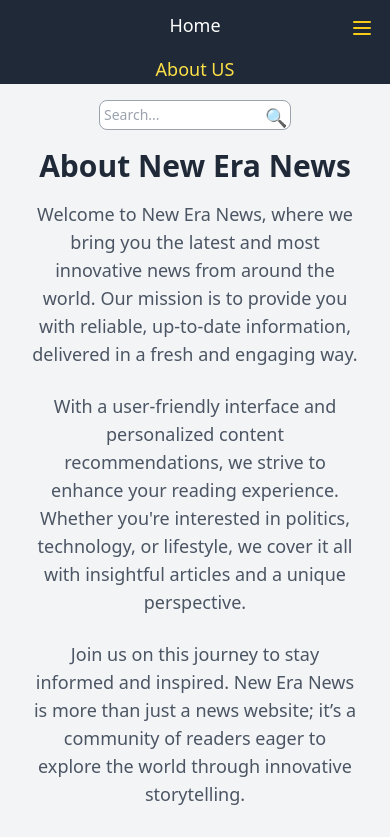
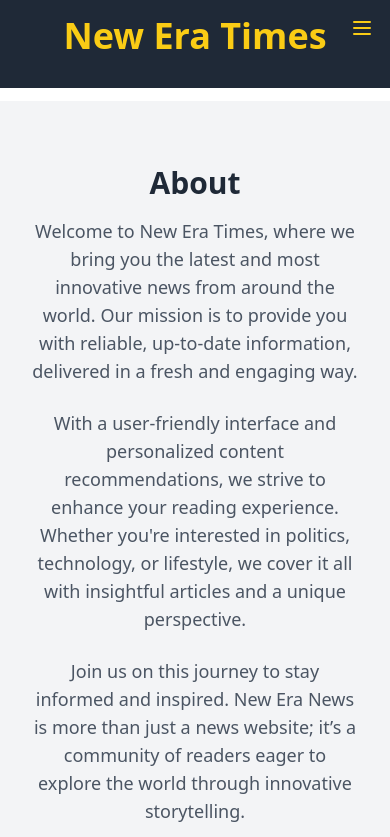
Before and after one commit to drbobby27/news-blog, a Nuxt app: page /about in a window 390 px wide. Shown: the top 837 px of the page. Built offline with nearby package versions, Linux system fonts and the light colour scheme.

Commit message:
chore: handle responsive cards

```diff
--- a/components/Card.vue
+++ b/components/Card.vue
@@ -1,17 +1,25 @@
-<template>
-  <div class="p-4">
+ <template>
+  <div class="p-4 ">
     <div
-      class="bg-white shadow-md rounded-lg overflow-hidden flex flex-col h-full"
+      class="bg-white shadow-md rounded-lg overflow-hidden flex flex-col h-full transition-transform duration-500 ease-in-out transform hover:scale-105 hover:shadow-lg"
     >
-      <NuxtLink :to="url">
-        <img :src="image || defaultImage" alt="News Image" class="w-full h-48 object-cover" />
+      <NuxtLink :to="url" class="block relative overflow-hidden">
+        <img
+          :src="image || defaultImage"
+          alt="News Image"
+          class="w-full h-48 object-cover transition-transform duration-700 ease-in-out hover:scale-110"
+        />
       </NuxtLink>
-      <div class="p-4 flex-1">
+      <div class="p-3 flex-1">
         <NuxtLink :to="url">
-          <h3 class="text-xl font-bold mb-2">{{ title }}</h3>
+          <h3
+            class="text-xl font-bold mb-1 transition-colors duration-400 ease-in-out hover:text-rose-700"
+          >
+            {{ title }}
+          </h3>
         </NuxtLink>
         <NuxtLink :to="url">
-          <p class="text-gray-700 line-clamp-3" :title="description">
+          <p class="text-gray-700 line-clamp-3 transition-colors duration-500 ease-in-out hover:text-gray-900" :title="description">
             {{ description }}
             <span v-if="hasMore">...</span>
           </p>
@@ -40,5 +48,6 @@ const hasMore = computed(() => props?.description?.length > 100);
   overflow: hidden;
   display: -webkit-box;
   -webkit-box-orient: vertical;
+  -webkit-line-clamp: 3;
 }
 </style>
--- a/components/FooterComp.vue
+++ b/components/FooterComp.vue
@@ -3,11 +3,11 @@
     class="bg-gray-900 h-[7vh] flex flex-col items-center justify-center text-center"
   >
     <div class="text-white text-sm lg:text-md">
-      © 2024 New Era News. All rights reserved.
+      © 2024 New Era Times. All rights reserved.
     </div>
 
     <div class="text-white text-sm lg:text-md">
-        Created By: Jorge Arley
+        Developed by Jorge Arley
     </div>
 
   </div>
--- a/components/NavbarComp.vue
+++ b/components/NavbarComp.vue
@@ -1,11 +1,15 @@
+
 <template>
-  <nav
-    class="bg-gray-800 h-[10vh] flex flex-col items-center justify-center text-center"
-  >
+  <nav class="bg-gray-800 w-full h-auto flex flex-col items-center justify-center text-center p-4 fixed top-0 z-50">
     <div class="text-yellow-400 text-4xl font-extrabold mb-4">
-      <NuxtLink to="/">New Era News</NuxtLink>
+      <NuxtLink to="/">New Era Times</NuxtLink>
     </div>
-    <ul class="space-y-4 lg:space-y-0 lg:flex lg:space-x-8 text-white text-lg">
+    <ul
+      :class="[
+        'space-y-4 text-lg text-white lg:space-y-0 lg:flex lg:space-x-8',
+        isOpen ? 'flex flex-col items-center' : 'hidden lg:flex',
+      ]"
+    >
       <li>
         <NuxtLink
           :to="'/'"
@@ -23,24 +27,11 @@
           @mouseover="hoveredLink = '/about'"
           @mouseleave="hoveredLink = ''"
         >
-          About US
+          About Us
         </NuxtLink>
       </li>
-
       <li class="relative">
-        <input
-          v-model="searchQuery"
-          @keyup.enter="handleQuery"
-          placeholder="Search..."
-          class="p-1 lg:p-0.5 rounded-lg text-gray-800 border border-gray-400 w-48 lg:w-36 text-sm lg:text-xs"
-        />
-        <button
-          @click="handleQuery"
-          class="absolute right-0 top-0 mt-1 mr-1 text-yellow-400"
-        >
-          🔍
-        </button>
-        <p v-if="error" class="text-red-500 text-xs mt-1">{{ error }}</p>
+        <search-bar />
       </li>
     </ul>
     <div class="lg:hidden absolute top-4 right-4">
@@ -65,21 +56,12 @@
 </template>
 
 <script setup lang="ts">
-import { useQuery } from '@/stores/useQuery.js'
-
-const store = useQuery();
-
 const hoveredLink = ref("");
-const searchQuery = ref("");
-const error = ref("");
-
 const isOpen = ref(false);
 const toggleMenu = () => {
   isOpen.value = !isOpen.value;
 };
-
 const route = useRoute();
-
 const isActive = (path: string) => {
   if (hoveredLink.value === path) {
     return "hover:text-yellow-300 transition-colors duration-300";
@@ -88,11 +70,10 @@ const isActive = (path: string) => {
     ? "text-yellow-300 transition-colors duration-300"
     : "hover:text-yellow-300 transition-colors duration-300";
 };
+</script>
 
-const handleQuery = async () => {
-  store.setSearchQuery(searchQuery.value);
-  await navigateTo('/results');
-  searchQuery.value = '';
-};
-
-</script>
+<style scoped>
+nav {
+  width: 100%;
+}
+</style>
--- /dev/null
+++ b/components/SearchBar.vue
@@ -0,0 +1,47 @@
+<template>
+  <div class="relative">
+    <input v-model="searchQuery" @keyup.enter="handleQuery" placeholder="Search..."
+      class="p-1 lg:p-0.5 rounded-lg text-gray-800 border border-gray-400 w-64 lg:w-48 text-sm lg:text-xs" />
+    <button @click="handleQuery" class="absolute right-0 top-0 mt-1 mr-1 text-yellow-400">
+      🔍
+    </button>
+    <p v-if=" error " class="text-red-500 text-xs mt-1">{{ error }}</p>
+  </div>
+</template>
+
+<script setup lang="ts">
+import { useQuery } from "@/stores/useQuery.js";
+const store = useQuery();
+const { setInputQuery, setResultQuery, clearResults, resultsQuery } = store
+const searchQuery = ref( "" );
+const error = ref( "" );
+const route = useRoute()
+const config = useRuntimeConfig();
+const KEY = ref( config.public.apiKey );
+
+const handleQuery = async () => {
+  async function handleFetching() {
+    const URL_QUERY = `https://newsapi.org/v2/everything?q=${searchQuery.value}&apiKey=${KEY.value}`;
+    const data = await $fetch( URL_QUERY );
+    const { articles } = data
+
+    setInputQuery( searchQuery.value );
+    setResultQuery( articles );
+    console.log( { data: articles } );
+
+    await navigateTo( "/results" );
+    searchQuery.value = "";
+    clearResults()
+
+    console.log( {
+      route,
+      articles
+    }, 'after navigarte to fromsearch bar' );
+  }
+
+  if ( searchQuery.value.trim() ) {
+    console.log( route?.fullPath, ' en searchQuery.value.trim()' );
+    handleFetching()
+  }
+};
+</script>
--- a/pages/about.vue
+++ b/pages/about.vue
@@ -1,9 +1,9 @@
 <template>
-    <section class="bg-gray-100 p-8">
+    <section class="  mt-[12vh] bg-gray-100 p-8">
       <div class="max-w-4xl mx-auto text-center">
-        <h2 class="text-3xl font-bold text-gray-800 mb-4">About New Era News</h2>
+        <h2 class="text-3xl font-bold text-gray-800 mb-4">About </h2>
         <p class="text-lg text-gray-600 mb-6">
-          Welcome to New Era News, where we bring you the latest and most innovative news from around the world. Our mission is to provide you with reliable, up-to-date information, delivered in a fresh and engaging way.
+          Welcome to New Era Times, where we bring you the latest and most innovative news from around the world. Our mission is to provide you with reliable, up-to-date information, delivered in a fresh and engaging way.
         </p>
         <p class="text-lg text-gray-600 mb-6">
           With a user-friendly interface and personalized content recommendations, we strive to enhance your reading experience. Whether you're interested in politics, technology, or lifestyle, we cover it all with insightful articles and a unique perspective.
--- a/pages/index.vue
+++ b/pages/index.vue
@@ -1,5 +1,5 @@
 <template>
-  <div class="p-4">
+  <div class="p-4  mt-[12vh]">
     <h2 class="text-center text-2xl sm:text-3xl lg:text-4xl font-bold mb-6">
       Trending News
     </h2>
@@ -19,12 +19,10 @@
 </template>
 
 <script setup lang="ts">
-
-const config = useRuntimeConfig()
+const config = useRuntimeConfig();
 const KEY = ref(config.public.apiKey);
 const url: string = `https://newsapi.org/v2/top-headlines?sources=bbc-news&apiKey=${KEY.value}`;
 
 const { data } = await useFetch(url);
 const { value } = data;
-
 </script>
--- a/pages/results.vue
+++ b/pages/results.vue
@@ -1,18 +1,31 @@
 <template>
-  <div class="p-4">
+  <div class="p-4  mt-[12vh]">
+    <div v-if="results?.length">
       <h2 class="text-center text-2xl sm:text-3xl lg:text-4xl font-bold mb-6">
-      Results for: '{{ `${searchQuery}` }}'
+        Results for: '{{ searchQuery }}'
       </h2>
 
       <div class="grid grid-cols-1 sm:grid-cols-2 lg:grid-cols-3 gap-4 justify-center">
         <card
-        v-for="{ title, urlToImage, description, url } in value?.articles"
+          v-for="{
+            title,
+            urlToImage,
+            description,
+            url
+          } in results"
           :key="title"
           :title="title"
-        :image="urlToImage || defaultImage"
+          :image="urlToImage"
           :description="description"
           :url="url"
         />
+      </div>
+    </div>
+
+    <div v-else>
+      <h2 class="text-center text-2xl sm:text-3xl lg:text-4xl font-bold mb-6">
+        No Results for: '{{ searchQuery }}'
+      </h2>
     </div>
   </div>
 </template>
@@ -21,16 +34,10 @@
 import { useQuery } from "@/stores/useQuery.js";
 
 const store = useQuery();
-const { searchQuery } = store;
+const { resultsQuery, searchQuery } = store;
 
-const config = useRuntimeConfig();
-const KEY = ref(config.public.apiKey);
+const results = computed(() => resultsQuery || []);
 
-const defaultImage =
-  "https://static.vecteezy.com/system/resources/thumbnails/004/141/669/small/no-photo-or-blank-image-icon-loading-images-or-missing-image-mark-image-not-available-or-image-coming-soon-sign-simple-nature-silhouette-in-frame-isolated-illustration-vector.jpg";
 
-const URL_QUERY = `https://newsapi.org/v2/everything?q=${searchQuery}&apiKey=${KEY.value}`;
-
-const { data } = await useFetch(URL_QUERY);
-const { value } = data;
+console.log(results.value, "computed result pinia");
 </script>
--- a/stores/useQuery.js
+++ b/stores/useQuery.js
@@ -1,12 +1,19 @@
-import { defineStore } from 'pinia';
+import { defineStore } from "pinia";
 
-export const useQuery = defineStore('store', {
+export const useQuery = defineStore("store", {
   state: () => ({
     searchQuery: '',
+    resultsQuery: []
   }),
   actions: {
-    setSearchQuery(query) {
-      this.searchQuery = query;
+    setInputQuery(input) {
+      this.searchQuery = input;
     },
-  },
+    setResultQuery(dataApi) {
+      this.resultsQuery = dataApi;
+    },
+    clearResults() {
+      this.resultsQuery = [];
+    }
+  }
 });
```
Lines whose indentation alone changed are shown as unchanged.
